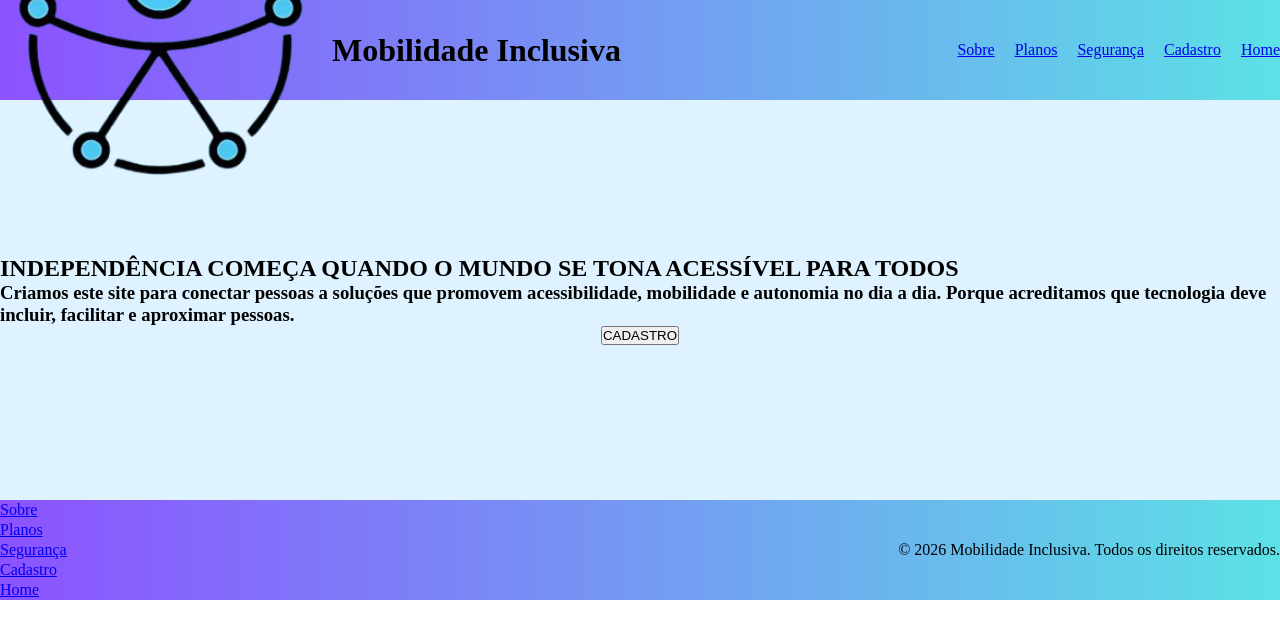
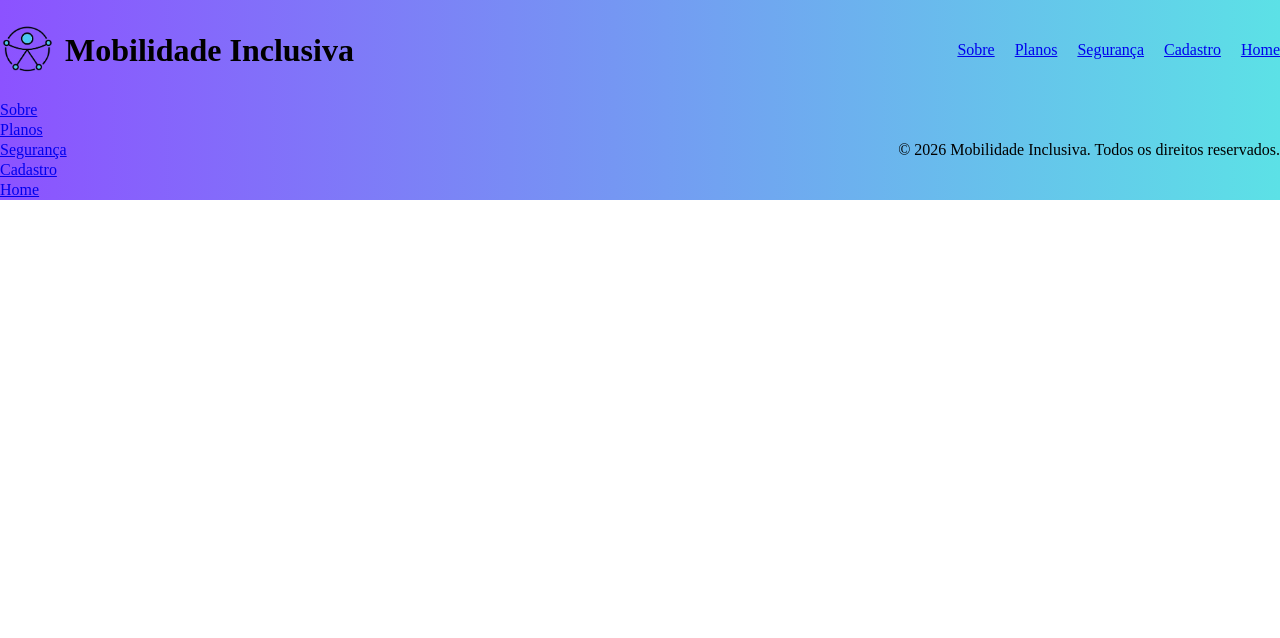
Before and after one commit to gabriellicabral/Projeto-de-desenvolvimento-Front-End, a React (Vite) app in the folder landingpage/: page / in a window 1280 px wide. Shown: the top 638 px of the page. Built offline with nearby package versions, Linux system fonts and the light colour scheme.

Commit message:
ajustando a logo

```diff
--- a/landingpage/src/App.jsx
+++ b/landingpage/src/App.jsx
@@ -49,7 +49,7 @@ function App() {
     <BrowserRouter>
    <Header />
       <Routes>
-        <Route path="/" element={<Home />} />
+        <Route path="/home" element={<Home />} />
         <Route path="/sobre" element={<Sobre />} />
         <Route path="/planos" element={<Planos />} />
         <Route path="/seguranca" element={<Seguranca />} />
--- a/landingpage/src/components/Header.jsx
+++ b/landingpage/src/components/Header.jsx
@@ -8,7 +8,7 @@ function Header () {
     return (
         <header className="header">
             <div className="logoetitulo">
-                <img src={logo} alt="Logo Internacional de Acessibilidade" className="headerlogo" />
+                <img src={logo} alt="Logo Internacional de Acessibilidade" id="logoimg" />
                 <h1>Mobilidade Inclusiva</h1>
             </div>
            <nav className="navdaheader">
--- a/landingpage/src/index.css
+++ b/landingpage/src/index.css
@@ -21,7 +21,10 @@
   align-items: center;
   gap: 10px;
 }
-
+#logoimg{
+  width: 55px;
+  height: 50px;
+}
 .navdaheader{
   display: flex;
   gap: 20px;
```
Also changed, not shown: landingpage/vercel.json (added).
